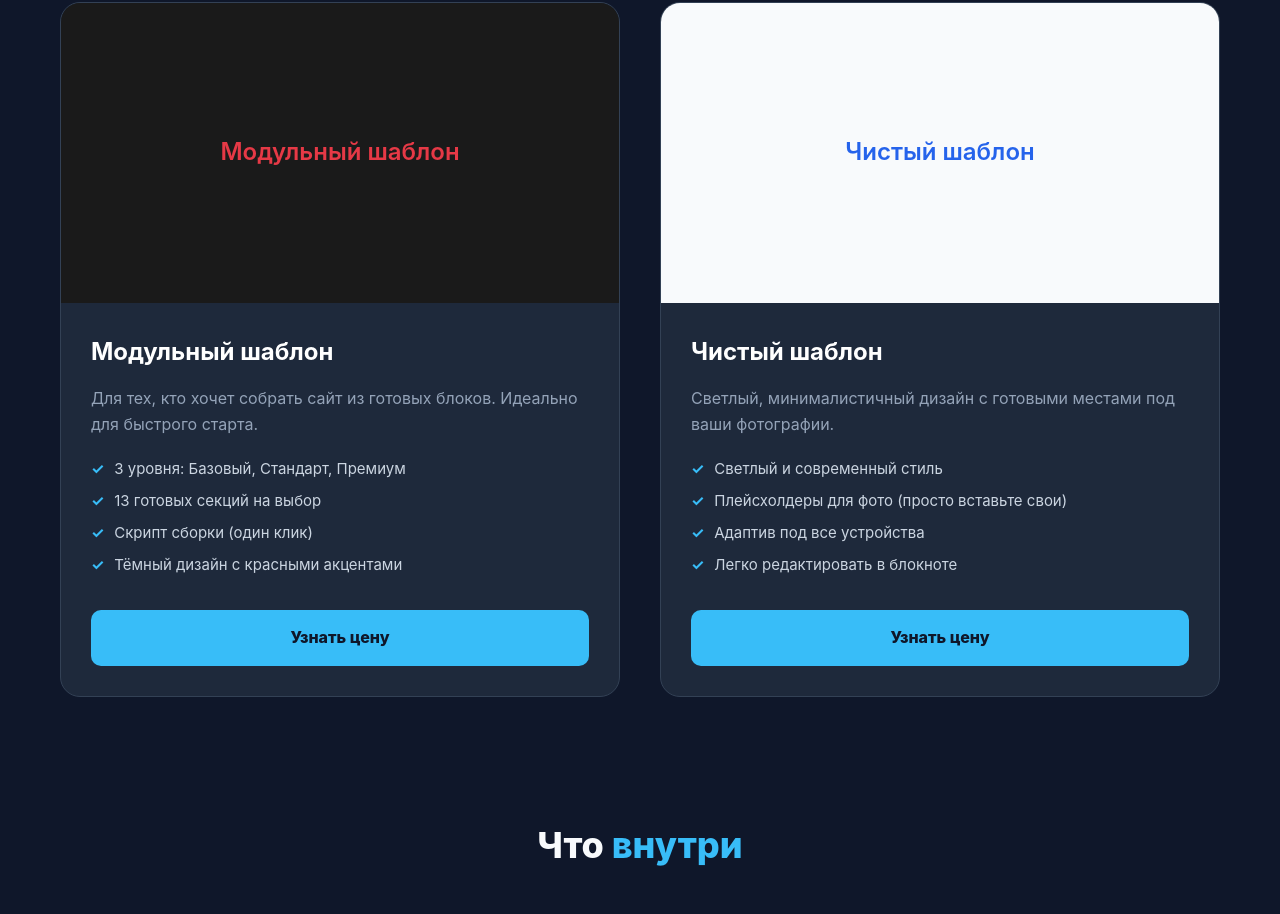
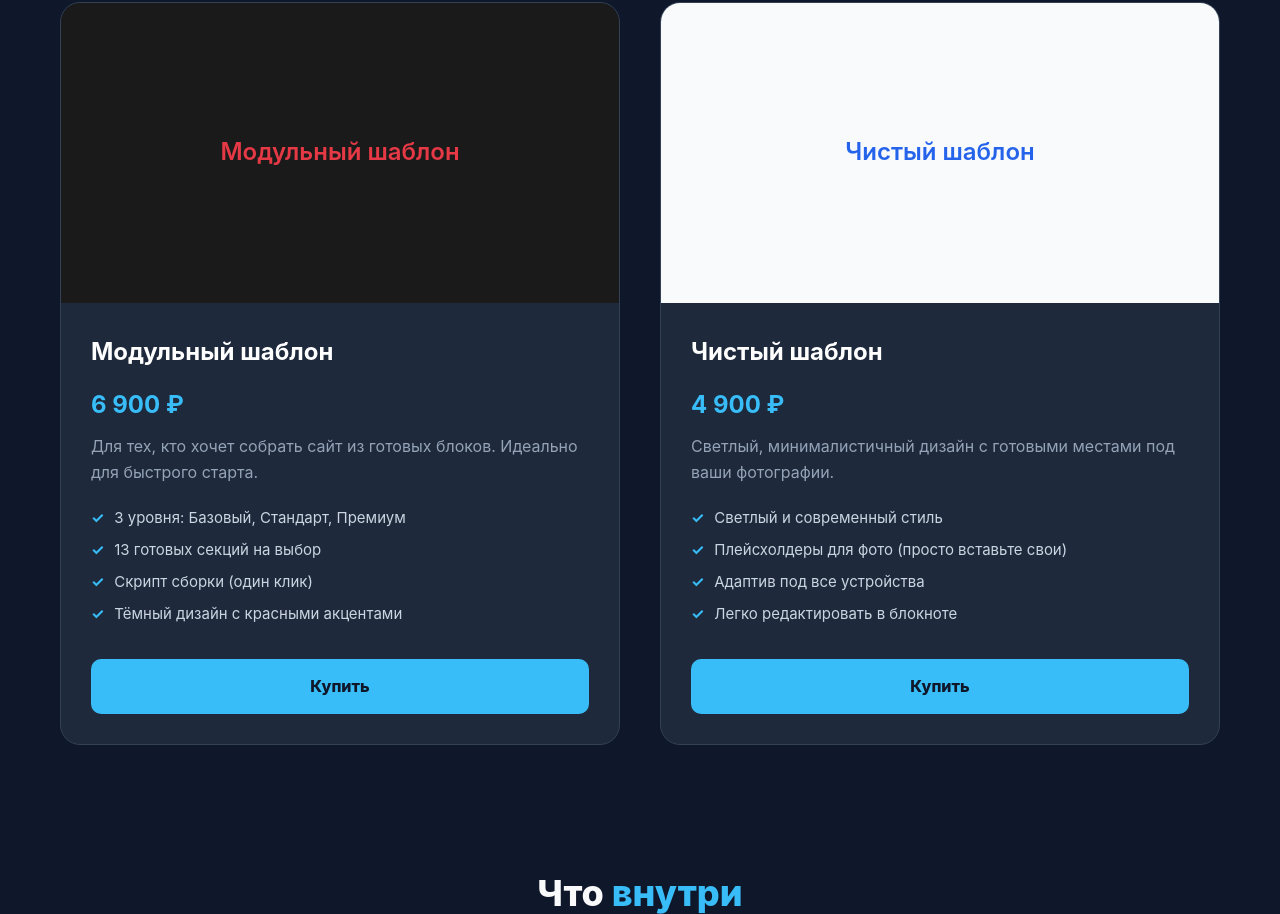
Before and after one commit to klassnew5/saitodel-templates, a plain HTML site: page index.html in a window 1280 px wide. Shown: the part 485-1399 px from the top of the page. Drawn offline with Linux system fonts and the light colour scheme.

Commit message:
Добавлены цены в карточки шаблонов

```diff
--- a/index.html
+++ b/index.html
@@ -27,7 +27,7 @@
         <div class="card">
             <div class="card-img" style="background: #1a1a1a; color: #e63946; font-size: 24px;">Модульный шаблон</div>
             <div class="card-content">
-                <h3>Модульный шаблон</h3>
+                <h3>Модульный шаблон</h3><p style="font-size: 24px; font-weight: bold; color: #38bdf8; margin-bottom: 10px;">6 900 ₽</p>
                 <p>Для тех, кто хочет собрать сайт из готовых блоков. Идеально для быстрого старта.</p>
                 <ul class="card-features">
                     <li>3 уровня: Базовый, Стандарт, Премиум</li>
@@ -35,7 +35,7 @@
                     <li>Скрипт сборки (один клик)</li>
                     <li>Тёмный дизайн с красными акцентами</li>
                 </ul>
-                <a href="#contact" class="btn">Узнать цену</a>
+                <a href="#contact" class="btn">Купить</a>
             </div>
         </div>
 
@@ -43,7 +43,7 @@
         <div class="card">
             <div class="card-img" style="background: #f8fafc; color: #2563eb; font-size: 24px;">Чистый шаблон</div>
             <div class="card-content">
-                <h3>Чистый шаблон</h3>
+                <h3>Чистый шаблон</h3><p style="font-size: 24px; font-weight: bold; color: #38bdf8; margin-bottom: 10px;">4 900 ₽</p>
                 <p>Светлый, минималистичный дизайн с готовыми местами под ваши фотографии.</p>
                 <ul class="card-features">
                     <li>Светлый и современный стиль</li>
@@ -51,7 +51,7 @@
                     <li>Адаптив под все устройства</li>
                     <li>Легко редактировать в блокноте</li>
                 </ul>
-                <a href="#contact" class="btn">Узнать цену</a>
+                <a href="#contact" class="btn">Купить</a>
             </div>
         </div>
     </section>
```
